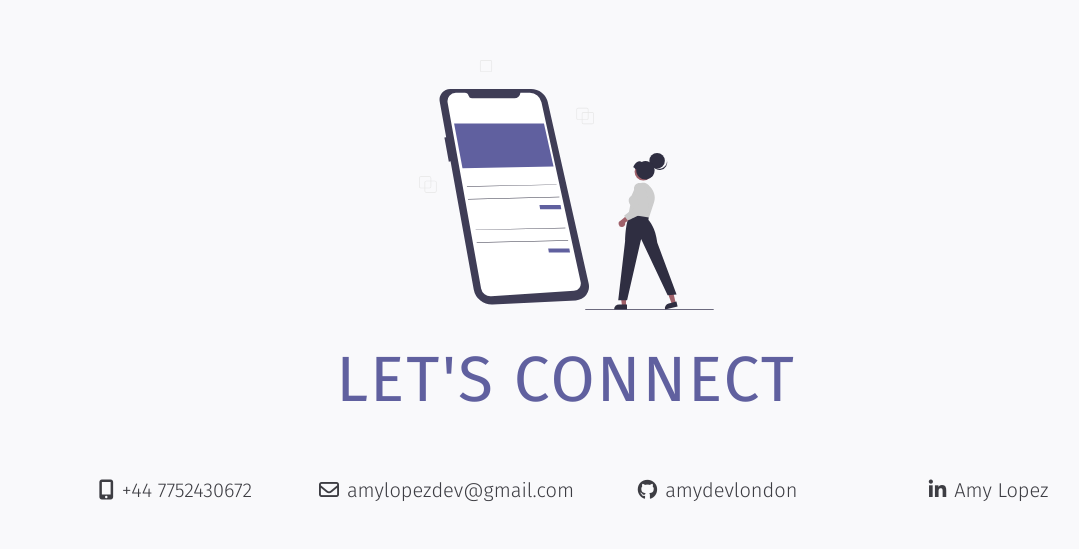
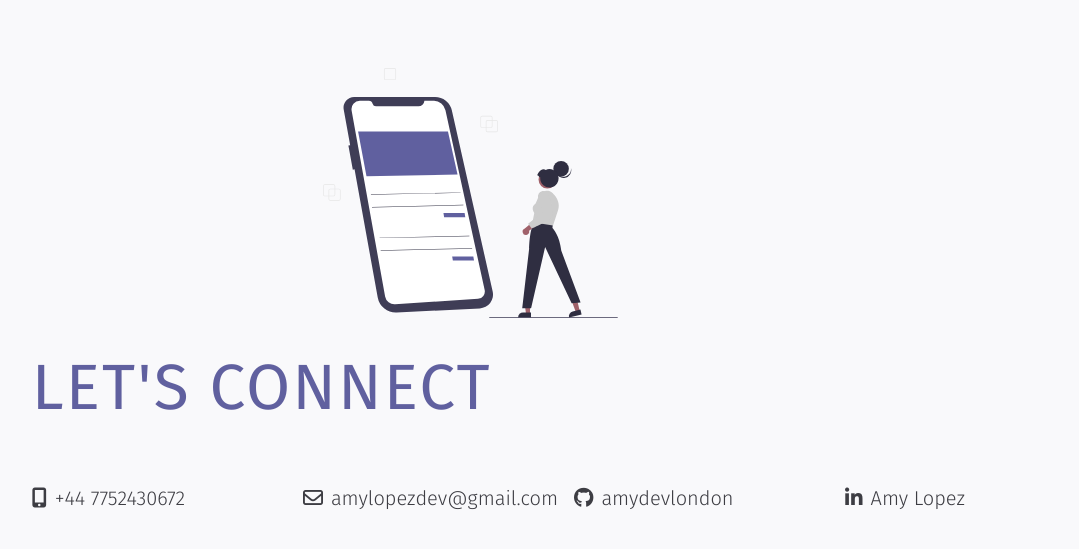
Before and after one commit to amydevlondon/Portfolio, a React (Create React App) app: page / in a window 1280 px wide. Shown: the part 6174-6723 px from the top of the page, without its empty margins (74-1153 px from the left). Built offline with nearby package versions, Linux system fonts and the light colour scheme.

Commit message:
replace ul with div

```diff
--- a/src/components/Contact.js
+++ b/src/components/Contact.js
@@ -4,24 +4,26 @@ import { ReactComponent as Icon } from '../svgs/svg3.svg';
 
 export const Contact = () => {
     return (
-        <section className="contact" id="contact">
+        <section className="contact">
+            <div className="contact-container">
                 <Icon className="logo" />
+                <div>
                     <h3 className="title">Let's Connect</h3>
-            <ul className="contact-list">
+                    <div className="contact-list">
                         {
                             links.map((i) => {
                                 const { id, link, icon, text } = i;
                                 return (
-                            <li key={id}>
                                     <a href={link} target="_blank" rel="noopener noreferrer" key={id}>
                                         <i className={`contact-icon ${icon}`} />
                                         {text}
                                     </a>
-                            </li>
                                 );
                             })
                         }
-            </ul>
+                    </div>
+                </div>
+            </div>
         </section>
     );
 };
```
Lines whose indentation alone changed are shown as unchanged.
